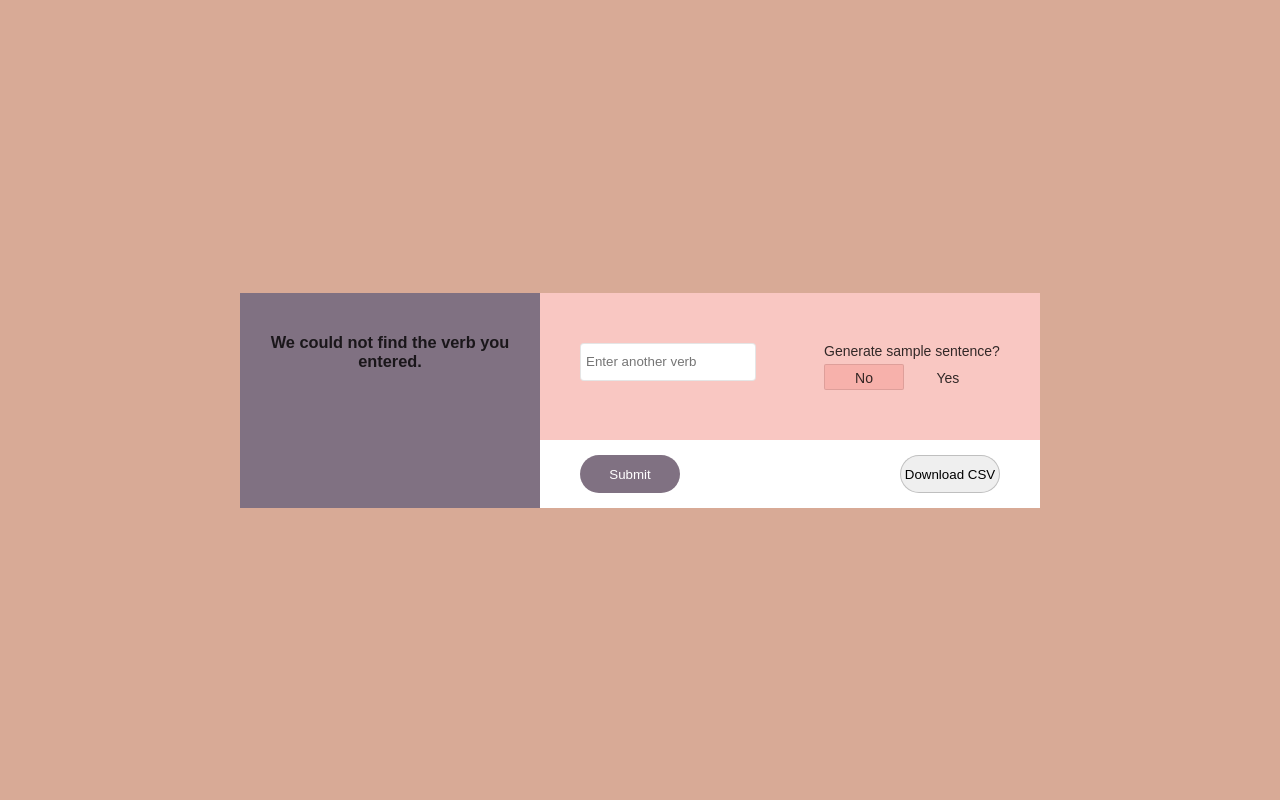
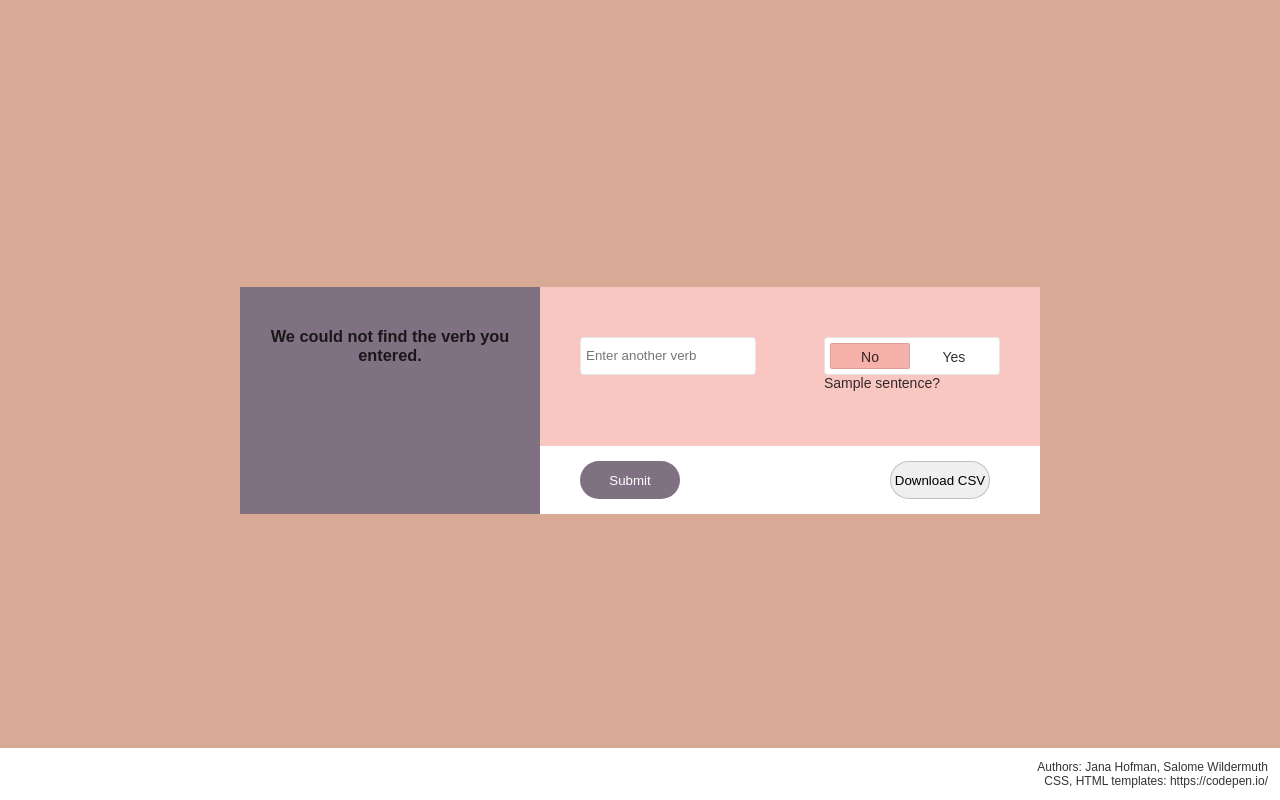
Before and after one commit to salwil/verbforms_generator, a Flask app: template src/application/application/templates/verbforms_generator.html in a window 1280 px wide. Run offline with Flask 3, Linux system fonts and the light colour scheme; the template is opened without the code that fills it: values that come from a table or form of the project are taken from there, others are empty.

Commit message:
make radio forms more readable

```diff
--- a/src/application/application/static/stylesheets/stylesheet.css
+++ b/src/application/application/static/stylesheets/stylesheet.css
@@ -114,12 +114,8 @@ body {
 .right-container .pets-photo {
   width: 176px;
 }
-.right-container .pets-photo {
-  align-items: center;
-  display: grid;
-  grid-template-areas: ". .";
-}
-.right-container .pets-photo button {
+
+.right-container button {
   border: none;
   border-radius: 50%;
   height: 38px;
@@ -206,27 +175,23 @@ body {
   background: #171a2b;
 }
 
-.right-container download-link #download {
-  background: #807182;
-  border: 1px solid transparent;
-  color: #fff;
-}
-.right-container download-link #download:hover {
-  background: #171a2b;
-}
-
-.pets-breed label,
-.pets-birthday label,
 .attributes-table label,
 .next-actions,
 .sample_sentence label,
-.pets-spayed-neutered label,
 .verb-forms label {
   display: block;
   margin-bottom: 5px;
 }
 
-.radio-container .checkbox-container {
+.radio-container {
+  background: #fff;
+  border: 1px solid rgba(0, 0, 0, 0.1);
+  border-radius: 4px;
+  display: inline-block;
+  padding: 5px;
+}
+
+.checkbox-container {
   background: #fff;
   border: 1px solid rgba(0, 0, 0, 0.1);
   border-radius: 4px;
@@ -280,3 +246,15 @@ body {
 }
 
 radio-container.inlineLabels ul {list-style:none}
+
+.authors {
+  position:absolute;
+  width:100%;
+  bottom:0;
+  left:0;
+  text-align: right;
+  font-size: 12px;
+  background: #fff;
+  /*display: grid;*/
+  padding: 12px 12px;
+}
--- a/src/application/application/templates/verbforms_generator.html
+++ b/src/application/application/templates/verbforms_generator.html
@@ -32,13 +32,18 @@
                 </div>
                 <br>
                 {% if generated_sentence %}
+                <div class='generated_sentence'>
+                    <h4>Sample Sentence:</h4>
+                </div>
                 <div class="generated_sentence">
-                    <h4>Sample Sentence: </h4> {{ generated_sentence }}
+                    {{ generated_sentence }}
                 </div>
                 <br>
                 {% endif %}
             </div>
-            <h4>Which forms would you like to export?</h4>
+            <div class='verb-forms'>
+                <h4>Which forms would you like to export?</h4>
+            </div>
             <div class='verb-forms'>
                 <form action="/verbforms_generator/add" method="post">
                     <div class='checkbox-container'>
@@ -60,7 +65,7 @@
             </div>
             <br>
             <div class='next-actions'>
-                <h4>What to do next</h4>
+                <h4>What you can do next</h4>
             </div>
             {% endif %}
             <div class='next-actions'>
@@ -71,7 +76,6 @@
                             <!--<input id='next_verb' placeholder="Verb in any form" type='text' value="" required>-->
                         </div>
                         <div class='sample_sentence'>
-                            {{ radio.sample_sentence.label }}
                             <div class='radio-container'>
                                 {% for subfield in radio.sample_sentence %}
                                 <tr>
@@ -80,6 +84,7 @@
                                 </tr>
                                 {% endfor %}
                             </div>
+                            {{ radio.sample_sentence.label }}
                         </div>
                     </div>
             </div>
@@ -94,8 +99,12 @@
                     </a>
                 </div>
         </footer>
-
     </div>
 </div>
 </body>
+<div class="authors">
+    <footer>
+    Authors: Jana Hofman, Salome Wildermuth <br> CSS, HTML templates: https://codepen.io/
+</footer>
+</div>
 </html>
--- a/src/application/application/templates/welcome.html
+++ b/src/application/application/templates/welcome.html
@@ -55,4 +55,9 @@
   </div>
 </div>
 </body>
+<div class="authors">
+    <footer>
+    Authors: Jana Hofman, Salome Wildermuth <br> CSS, HTML templates: https://codepen.io/
+</footer>
+</div>
 </html>
--- a/src/application/application/verbforms_ui.py
+++ b/src/application/application/verbforms_ui.py
@@ -53,7 +53,7 @@ class TimeFormsCheckbox(FlaskForm):
 
 
 class SentenceFormRadio(FlaskForm):
-    sample_sentence = RadioField('Generate sample sentence?', coerce=str, choices=[('no', 'No'), ('yes', 'Yes')],
+    sample_sentence = RadioField('Sample sentence?', coerce=str, choices=[('no', 'No'), ('yes', 'Yes')],
                                  default='no')
 
 
```
Also changed, not shown: other parts of src/application/application/static/stylesheets/stylesheet.css (+3 -29 lines).
